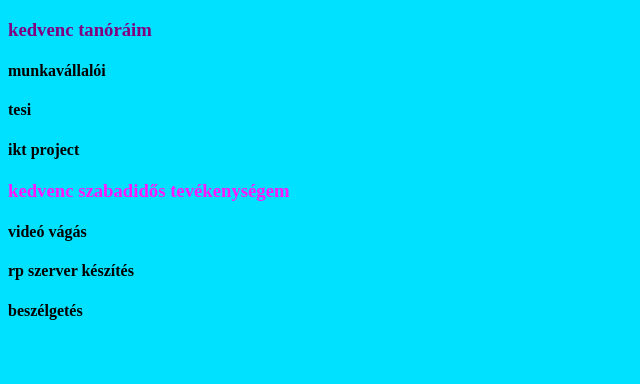
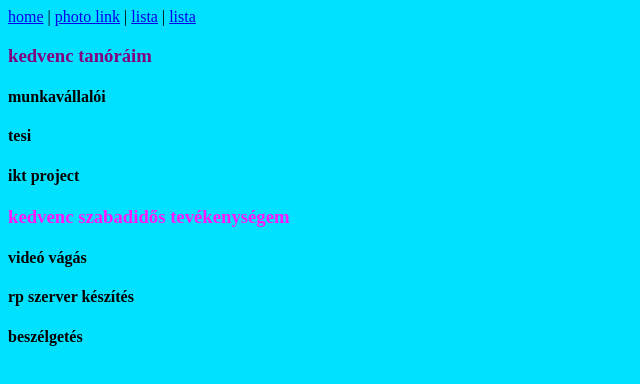
Before and after one commit to faszom6/lista, a plain HTML site: page index.html in a window 1280 px wide. Shown: the whole page, without its empty margins (0-640 px from the left). Drawn offline with Linux system fonts and the light colour scheme.

Commit message:
Update index.html

```diff
--- a/index.html
+++ b/index.html
@@ -7,6 +7,12 @@
     <title>lista</title>
 </head>
 <body style="background-color: rgb(0, 225, 255);">
+        <nav>
+        <a href="https://faszom6.github.io/kollazs/">home</a> |
+        <a href="https://faszom6.github.io/keplink/">photo link</a> |
+        <a href="https://faszom6.github.io/lista/">lista</a> |
+        <a href="/python/">lista</a>
+      </nav>
     <h3 style="color: purple;">
     kedvenc tanóráim
     </h3>
```
